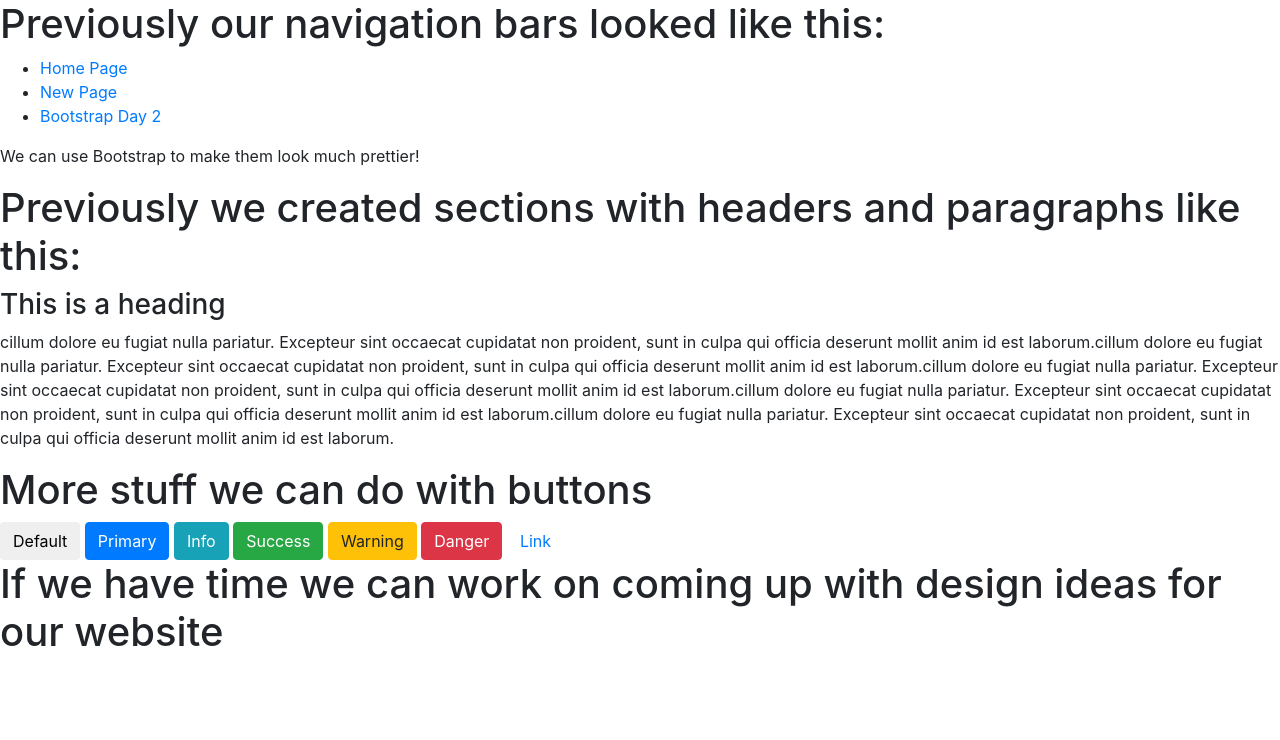
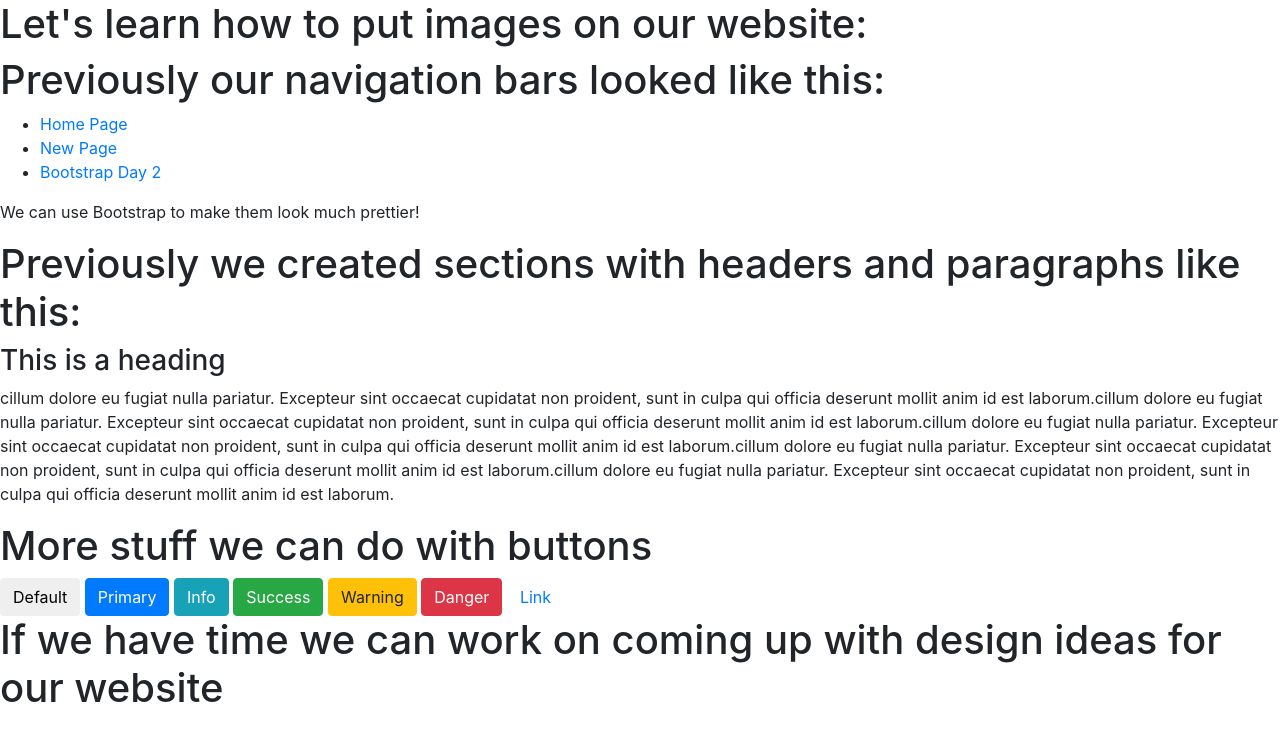
Before and after one commit to sarahtwomey2/GirlsWhoCode, a plain HTML site: page bootstrapDay2.html in a window 1280 px wide. Drawn offline with nearby package versions, Linux system fonts and the light colour scheme.

Commit message:
Update bootstrapDay2.html

```diff
--- a/bootstrapDay2.html
+++ b/bootstrapDay2.html
@@ -13,6 +13,8 @@
     </head>
 
     <body>
+        <h1>Let's learn how to put images on our website:</h1>
+
         <h1>Previously our navigation bars looked like this:</h1>
         <ul>
             <li><a href="index.html">Home Page</a></li>
```
